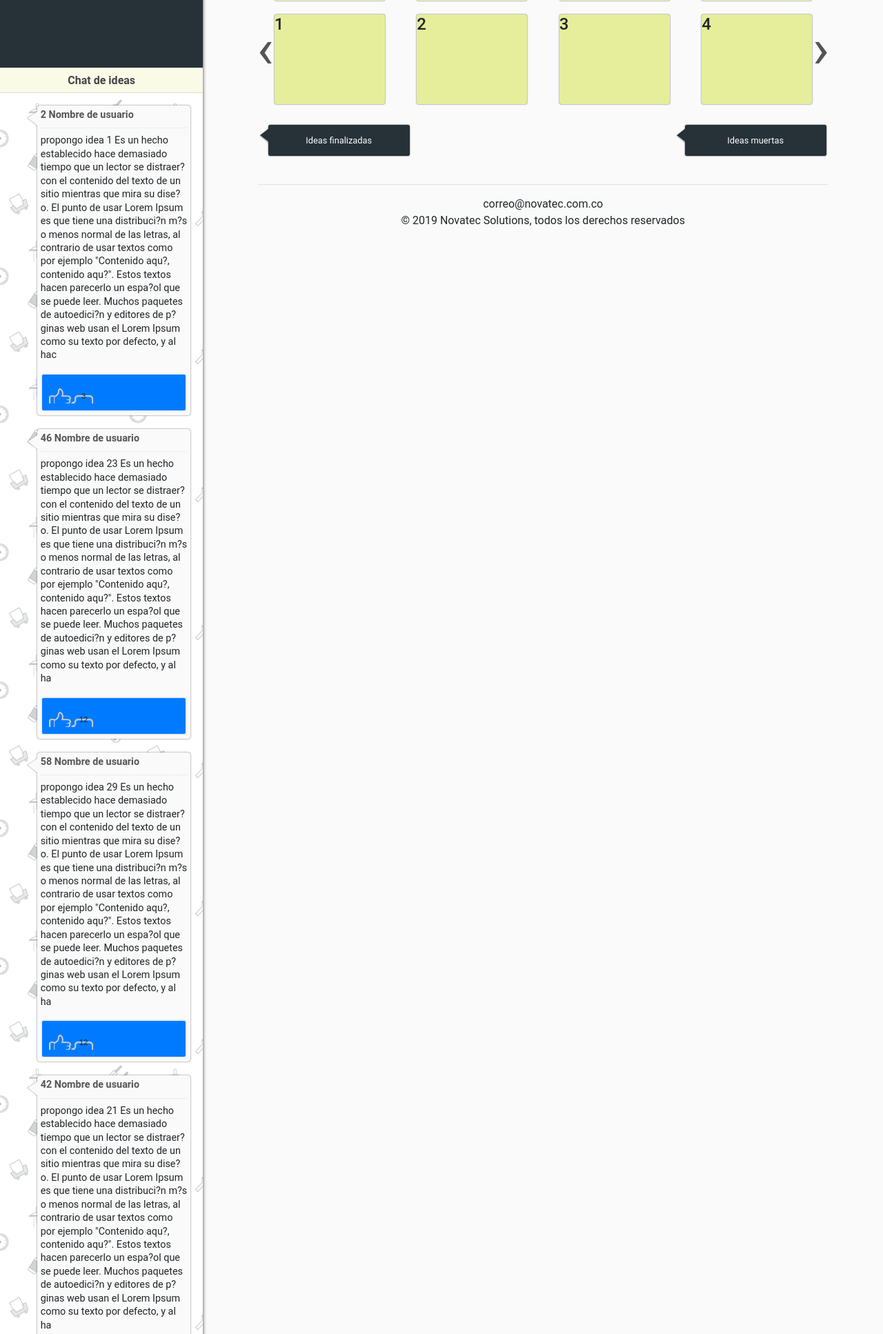
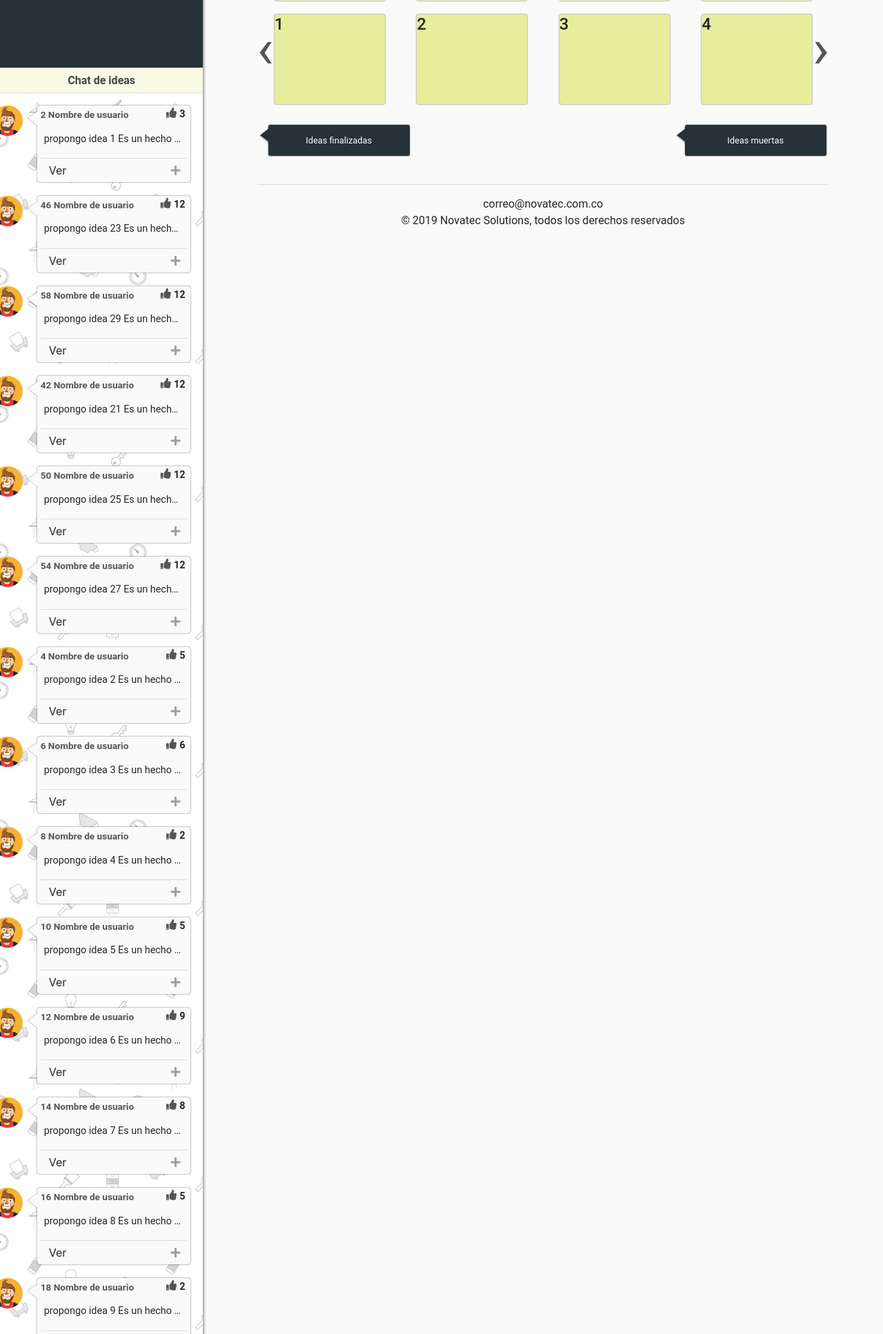
Before and after one commit to harolconde/tengo_una_idea_frontend, a PHP site: page /home.php in a window 1280 px wide. Shown: the part 422-2356 px from the top of the page at 69% size. Run offline with PHP 8.4, Linux system fonts and the light colour scheme; a user stored in the database is signed in; data comes from the database, SQL or seed files in the repository.

Commit message:
Uddate script chat messages

```diff
--- a/deploy/css/main.css
+++ b/deploy/css/main.css
@@ -374,6 +374,10 @@
   border-top: 1px solid rgba(0, 0, 0, 0.125);
 }
 
+.container-g-home .container-chat .container-chats-ideas .container-all-new-chat {
+  overflow-x: hidden;
+}
+
 .container-g-home .container-chat .title-chat-ideas span {
   font-weight: 600;
   font-size: 1rem;
@@ -1012,23 +1016,25 @@
 
 .name-user-idea {
   color: #555;
-  border-bottom: 1px dotted #DDD;
-  font-size: 0.9rem;
-  padding: 0 0 10px 0;
+  font-size: 0.85rem;
+  padding: 0 0 7px 0;
   clear: both;
   font-weight: 600;
 }
 
 /*voting style */
 .votos {
-  width: 100%;
+  position: absolute;
+  width: auto;
   /* width: 138px; */
   /* margin: 0 0 10px 40px; */
-  border: 2px solid #eee;
-  padding: 10px;
+  /* border: 2px solid #eee; */
+  /* padding: 10px; */
   list-style: none;
   border-radius: 4px;
-  margin-bottom: 0;
+  /* margin-bottom: 0; */
+  top: 3px;
+  right: 8px;
 }
 
 .votos .dw_button {
@@ -1045,11 +1051,10 @@
 }
 
 .votos .up_button {
-  background: url(images/votos.png) 0 0 no-repeat;
-  /* float: left; */
   height: auto;
-  width: 64px;
+  width: auto;
   cursor: pointer;
+  display: flex;
 }
 
 .votos .up_button:hover {
@@ -1057,22 +1062,104 @@
 }
 
 .voting_btn span {
-  font-size: 11px;
-  font-family: Arial,sans-serif;
-  margin: 10px 0 0 37px;
+  font-size: 0.9rem;
+  font-family: 'Roboto',sans-serif, Arial;
+  /* margin: 10px 0 0 37px; */
+  /* display: block; */
+  width: auto;
+  height: auto;
+  /* line-height: 22px; */
+  text-align: center;
+  font-weight: 600;
+}
+
+.voting_btn .like {
+  margin-right: 4px;
+  color: #555;
+  font-size: 0.94rem;
+}
+
+.voting_btn .like:hover {
+  color: #111;
+}
+
+/* Configuracion y estilos del Scrollbar del chat de ideas*/
+.container-chats-ideas::-webkit-scrollbar {
+  width: 8px;
+  height: 8px;
+}
+
+.container-chats-ideas::-webkit-scrollbar-thumb {
+  background: #ccc;
+  border-radius: 4px;
+}
+
+.container-chats-ideas::-webkit-scrollbar-thumb:hover {
+  background: #b3b3b3;
+  box-shadow: 0 0 2px 1px rgba(0, 0, 0, 0.2);
+}
+
+.container-chats-ideas::-webkit-scrollbar-thumb:active {
+  background-color: #999999;
+}
+
+.container-chats-ideas::-webkit-scrollbar-track {
+  background: #e1e1e1;
+  border-radius: 4px;
+}
+
+.container-chats-ideas::-webkit-scrollbar-track:hover,
+.container-chats-ideas::-webkit-scrollbar-track:active {
+  background: #d4d4d4;
+}
+
+.contenedor .contatiner-idea-credentials .idea-message-chat-users {
+  width: 100%;
+  /* height: 100px; */
+  padding: 2px 5px;
+  white-space: nowrap;
+  overflow: hidden;
+  text-overflow: ellipsis;
+  text-align: justify;
   display: block;
-  width: 27px;
-  height: 22px;
-  line-height: 22px;
-  text-align: center;
-}
-
-.likes_votado {
-  background: url(images/votos.png) no-repeat 0 -42px !important;
-}
-
-.hates_votado {
-  background: url(images/votos.png) no-repeat -64px -42px !important;
+  transition: all .5s;
+}
+
+.contenedor .contatiner-idea-credentials .btn-seemoremessage {
+  display: flex;
+  align-content: center;
+  align-items: center;
+  /* background-color: red; */
+  position: relative;
+  border-radius: 0;
+  border-top: 1px solid #ddd;
+  /* left: 0; */
+  border-right: none;
+  border-left: none;
+  border-bottom: none;
+  padding-top: 5px;
+  padding-bottom: 0px;
+}
+
+.contenedor .contatiner-idea-credentials .btn-seemoremessage i {
+  position: absolute;
+  right: 10px;
+  color: #9e9e9e;
+}
+
+.contenedor .contatiner-idea-credentials .img-user-in-chat {
+  position: absolute;
+  top: 0;
+  left: -65px;
+  width: 45px;
+  height: 45px;
+  display: flex;
+  align-content: center;
+  align-items: center;
+}
+
+.contenedor .contatiner-idea-credentials .img-user-in-chat img {
+  width: 98%;
 }
 
 .container-g-user {
@@ -1530,3 +1617,9 @@ a {
 li {
   list-style: none;
 }
+
+.btn:focus {
+  outline: none;
+  outline-offset: none;
+  box-shadow: none;
+}
--- a/deploy/home.php
+++ b/deploy/home.php
@@ -87,17 +87,21 @@ if(!isset($_SESSION["user_id"]) || $_SESSION["user_id"]==null){
                                 {
                                 ?>
                                 <div class="contatiner-idea-credentials">
+                                    <div class="img-user-in-chat">
+                                        <img v-bind:src="image" alt="">
+                                    </div>
                                     <div class="container-name-votes">
                                         <h3 class="name-user-idea"><?php echo utf8_encode($filas["id_user"]); ?> {{newName}}</h3>
+                                        <ul class="votos">
+                                            <li class="voting_btn up_button" data-voto="votos" data-id="<?php echo $filas["id_Idea"]; ?>">
+                                                <i class="fas fa-thumbs-up like"></i>
+                                                <span><?php echo $filas["votos"]; ?></span>
+                                            </li>
+                                        </ul>
                                     </div>
+                                    <p class="idea-message-chat-users" id="idea-message-chat-users"><?php echo utf8_encode($filas["argumento"]); ?></p>
+                                    <button class="btn btn-block btn-seemoremessage" id="btn-seemoremessage">Ver <i class="fas fa-plus"></i></button>
 
-
-                                    <p><?php echo utf8_encode($filas["argumento"]); ?></p>
-                                    <ul class="votos bg-primary">
-                                        <li class="voting_btn up_button" data-voto="votos" data-id="<?php echo $filas["id_Idea"]; ?>">
-                                            <span><?php echo $filas["votos"]; ?></span>
-                                        </li>
-                                    </ul>
                                 </div>
 
                                 <?php
@@ -271,24 +275,24 @@ if(!isset($_SESSION["user_id"]) || $_SESSION["user_id"]==null){
     <script src="https://stackpath.bootstrapcdn.com/bootstrap/4.3.1/js/bootstrap.min.js" integrity="sha384-JjSmVgyd0p3pXB1rRibZUAYoIIy6OrQ6VrjIEaFf/nJGzIxFDsf4x0xIM+B07jRM" crossorigin="anonymous"></script>
     <script>
     const home = document.getElementById('container-board-home')
-    const btnOff = document.getElementById('btnLogout')
+    // const btnOff = document.getElementById('btnLogout')
 
-    btnOff.addEventListener('click', function(){
-    let content =
-        `
-            <div>
-                <span>
-                    <?php
+    // btnOff.addEventListener('click', function(){
+    // let content =
+    //     `
+    //         <div>
+    //             <span>
+    //                 <?php
 
-                        echo $_SESSION["user_id"];
-                    ?>
-                </span>
-            </div>
-        `
+    //                     echo $_SESSION["user_id"];
+    //                 ?>
+    //             </span>
+    //         </div>
+    //     `
 
-        home.innerHTML = content;
-        }
-    )
+    //     home.innerHTML = content;
+    //     }
+    // )
     </script>
 
 
--- a/sources/scss/layout/_home.scss
+++ b/sources/scss/layout/_home.scss
@@ -88,9 +88,9 @@
     border-bottom: 1px solid rgba(0, 0, 0, 0.125);
     border-top: 1px solid rgba(0, 0, 0, 0.125);
 }
-// .container-g-home .container-chat .container-chats-ideas .container-all-new-chat{
-//     background-color: #fafafa;
-// }
+.container-g-home .container-chat .container-chats-ideas .container-all-new-chat{
+    overflow-x: hidden;
+}
 .container-g-home .container-chat .title-chat-ideas span{
     font-weight: 600;
     font-size: 1rem;
```
Also changed, not shown: deploy/js/main.js (+29 -15 lines), sources/js/main.js (+27 -14 lines), sources/scss/base/_general.scss (+14 -0 lines), sources/scss/layout/_chat.scss (+100 -14 lines), 1 other file.
